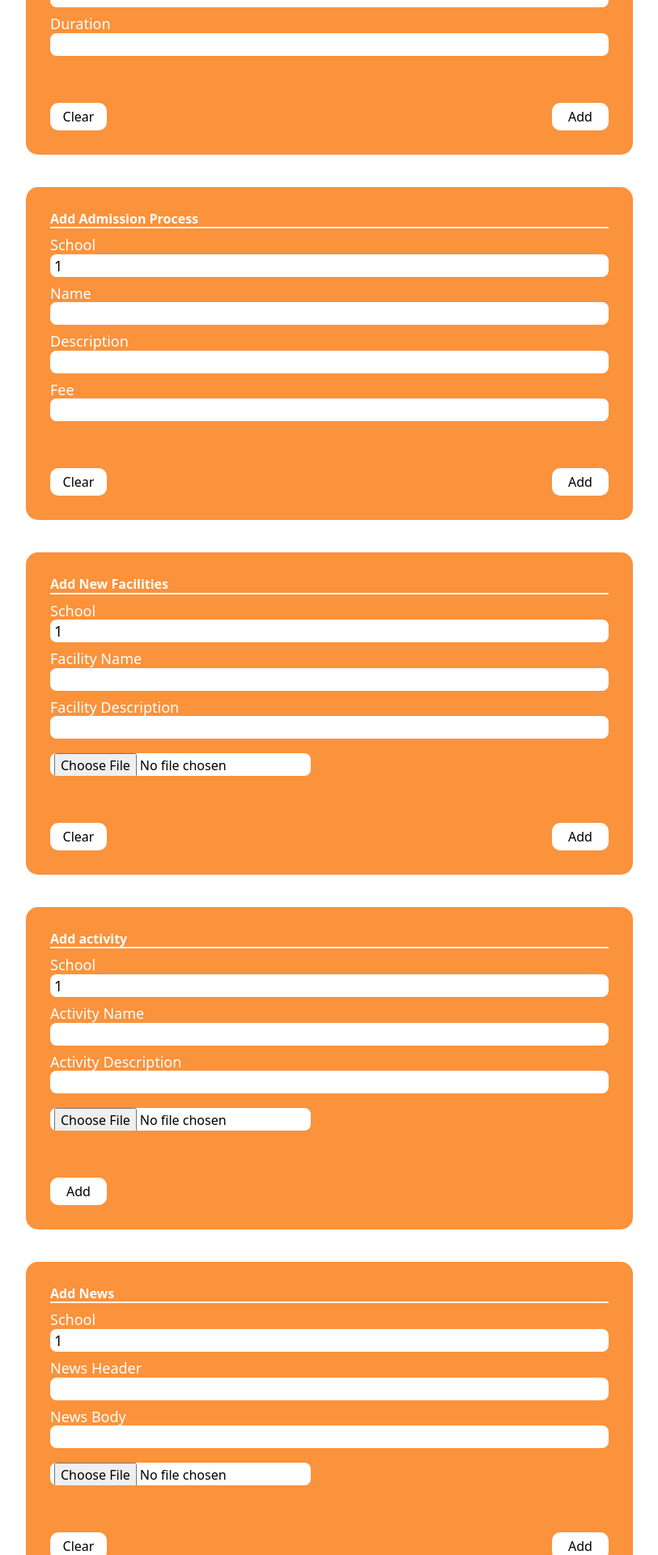
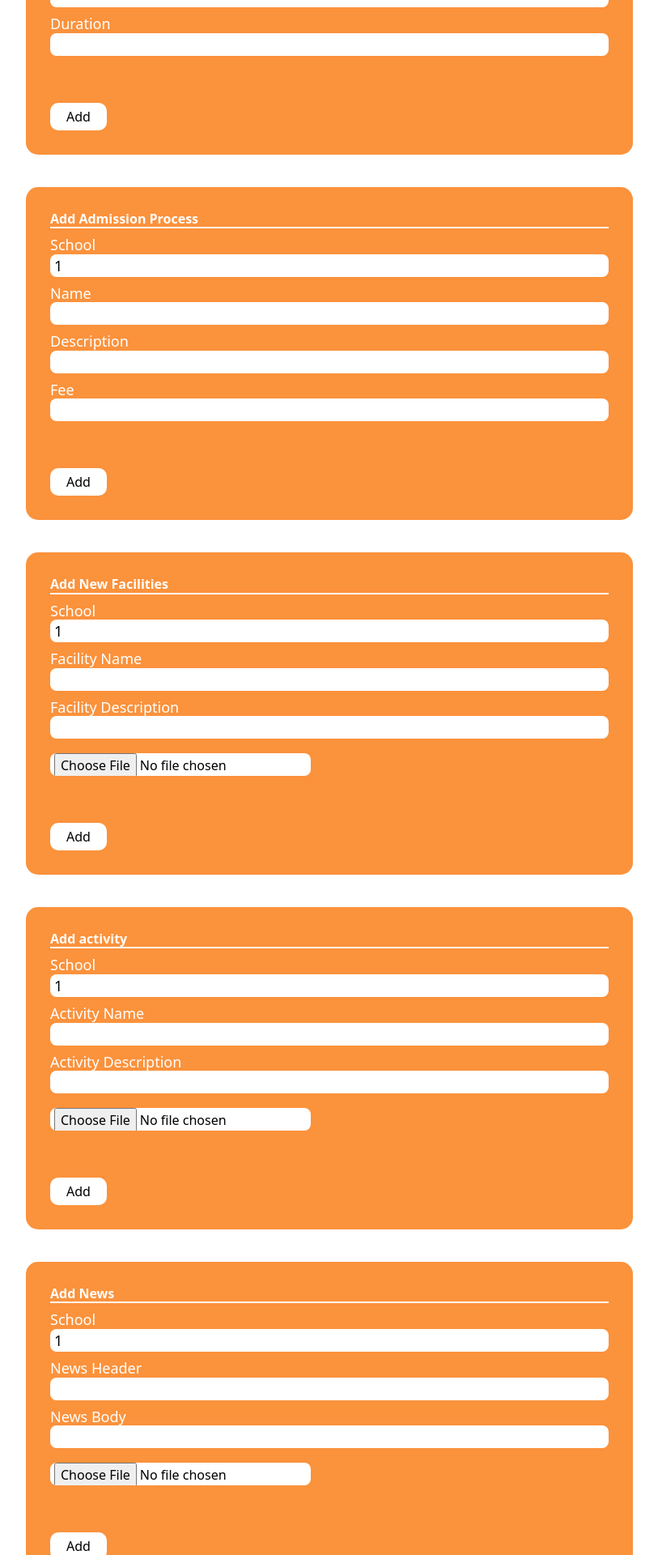
Before and after one commit to bj3rg/FE_PROJECT_ReactJS_EduKumpas, a React (Vite) app: page /representative/add-data/1/1/1 in a window 1280 px wide. Shown: the part 520-2440 px from the top of the page at 81% size, without its empty margins (233-1046 px from the left). Built offline with nearby package versions, Linux system fonts and the light colour scheme; the HTML template or start-up script is replaced by a standard one.

Commit message:
fix: add handlechange on school field

```diff
--- a/src/components/mini-components/AddActivity.jsx
+++ b/src/components/mini-components/AddActivity.jsx
@@ -80,6 +80,12 @@ function AddActivity({ school_id, school_name }) {
             inputDisplay={"School"}
             type={"text"}
             value={school_name}
+            handleChange={(e) => {
+              setNewActivity((prev) => ({
+                ...prev,
+                school: e.target.value,
+              }));
+            }}
           />
         </div>
         <div className="w-full flex justify-between">
--- a/src/components/mini-components/AddAdmission.jsx
+++ b/src/components/mini-components/AddAdmission.jsx
@@ -59,6 +59,12 @@ export const AddAdmission = ({ school_id, school_name }) => {
             inputDisplay={"School"}
             type={"text"}
             value={school_name}
+            handleChange={(e) => {
+              setNewAdmission((prev) => ({
+                ...prev,
+                school: e.target.value,
+              }));
+            }}
           />
         </div>
         <div className="w-full flex justify-between ">
@@ -106,9 +112,6 @@ export const AddAdmission = ({ school_id, school_name }) => {
           </div>
         )}
         <div className="w-full flex gap-[20px] mt-5 justify-between">
-          <button className="p-[5px] bg-white rounded-[10px] text-black min-w-[70px] cursor-pointer">
-            Clear
-          </button>
           <button
             onClick={handleSubmit}
             className="p-[5px] bg-white rounded-[10px] text-black min-w-[70px] cursor-pointer"
--- a/src/components/mini-components/AddClub.jsx
+++ b/src/components/mini-components/AddClub.jsx
@@ -78,6 +78,12 @@ export const AddClub = ({ school_id, school_name }) => {
             inputDisplay={"School"}
             type={"text"}
             value={school_name}
+            handleChange={(e) => {
+              setNewClub((prev) => ({
+                ...prev,
+                school: e.target.value,
+              }));
+            }}
           />
         </div>
         <div className="w-full flex justify-between ">
@@ -125,9 +131,6 @@ export const AddClub = ({ school_id, school_name }) => {
         )}
 
         <div className="w-full flex gap-[20px] mt-5 justify-between">
-          <button className="p-[5px] bg-white rounded-[10px] text-black min-w-[70px] cursor-pointer">
-            Clear
-          </button>
           <button
             onClick={handleAdd}
             className="p-[5px] bg-white rounded-[10px] text-black min-w-[70px] cursor-pointer"
--- a/src/components/mini-components/AddFacilities.jsx
+++ b/src/components/mini-components/AddFacilities.jsx
@@ -75,6 +75,12 @@ export const AddFacilities = ({ school_id, school_name }) => {
             inputDisplay={"School"}
             type={"text"}
             value={school_name}
+            handleChange={(e) => {
+              setNewFacility((prev) => ({
+                ...prev,
+                school: e.target.value,
+              }));
+            }}
           />
         </div>
         <div className="w-full flex justify-between ">
@@ -122,20 +128,12 @@ export const AddFacilities = ({ school_id, school_name }) => {
         )}
 
         <div className="w-full flex gap-[20px] mt-5 justify-between">
-          <button className="p-[5px] bg-white rounded-[10px] text-black min-w-[70px] cursor-pointer">
-            Clear
-          </button>
           <button
             onClick={handleAdd}
             className="p-[5px] bg-white rounded-[10px] text-black min-w-[70px] cursor-pointer"
           >
             Add
           </button>
-          {/* <ButtonComp2
-            text="Add"
-            otherStyle={"p-[5px] rounded-[10px]"}
-            handleClick={handleClick}
-          /> */}
         </div>
       </div>
     </div>
--- a/src/components/mini-components/AddFeatures.jsx
+++ b/src/components/mini-components/AddFeatures.jsx
@@ -76,6 +76,12 @@ export const AddFeatures = ({ school_id, school_name }) => {
             inputDisplay={"School"}
             type={"text"}
             value={school_name}
+            handleChange={(e) => {
+              setNewFeatures((prev) => ({
+                ...prev,
+                school: e.target.value,
+              }));
+            }}
           />
         </div>
 
@@ -94,9 +100,6 @@ export const AddFeatures = ({ school_id, school_name }) => {
         )}
 
         <div className="w-full flex gap-[20px] mt-5 justify-between">
-          <button className="p-[5px] bg-white rounded-[10px] text-black min-w-[70px] cursor-pointer">
-            Clear
-          </button>
           <button
             onClick={handleAdd}
             className="p-[5px] bg-white rounded-[10px] text-black min-w-[70px] cursor-pointer"
--- a/src/components/mini-components/AddNews.jsx
+++ b/src/components/mini-components/AddNews.jsx
@@ -69,6 +69,12 @@ export const AddNews = ({ school_id, school_name }) => {
             inputDisplay={"School"}
             type={"text"}
             value={school_name}
+            handleChange={(e) => {
+              setNewNews((prev) => ({
+                ...prev,
+                school: e.target.value,
+              }));
+            }}
           />
         </div>
         <div className="w-full flex justify-between ">
@@ -113,9 +119,6 @@ export const AddNews = ({ school_id, school_name }) => {
         )}
 
         <div className="w-full flex gap-[20px] mt-5 justify-between">
-          <button className="p-[5px] bg-white rounded-[10px] text-black min-w-[70px] cursor-pointer">
-            Clear
-          </button>
           <button
             onClick={handleAdd}
             className="p-[5px] bg-white rounded-[10px] text-black min-w-[70px] cursor-pointer"
--- a/src/components/mini-components/AddProgram.jsx
+++ b/src/components/mini-components/AddProgram.jsx
@@ -69,6 +69,12 @@ export const AddProgram = ({ school_id, school_name }) => {
             inputDisplay={"School"}
             type={"text"}
             value={school_name}
+            handleChange={(e) => {
+              setNewProgram((prev) => ({
+                ...prev,
+                school: e.target.value,
+              }));
+            }}
           />
         </div>
         <div className="w-full flex justify-between ">
@@ -144,9 +150,6 @@ export const AddProgram = ({ school_id, school_name }) => {
         )}
 
         <div className="w-full flex gap-[20px] mt-5 justify-between">
-          <button className="p-[5px] bg-white rounded-[10px] text-black min-w-[70px] cursor-pointer">
-            Clear
-          </button>
           <button
             onClick={handleAdd}
             className="p-[5px] bg-white rounded-[10px] text-black min-w-[70px] cursor-pointer"
--- a/src/index.css
+++ b/src/index.css
@@ -5,6 +5,7 @@
 :root {
   font-family: system-ui, Helvetica, Arial, sans-serif;
   font-family: "Karma", serif;
+  font-family: "Helvetica", serif;
   color: black;
   background-color: #ffffff;
 
```
